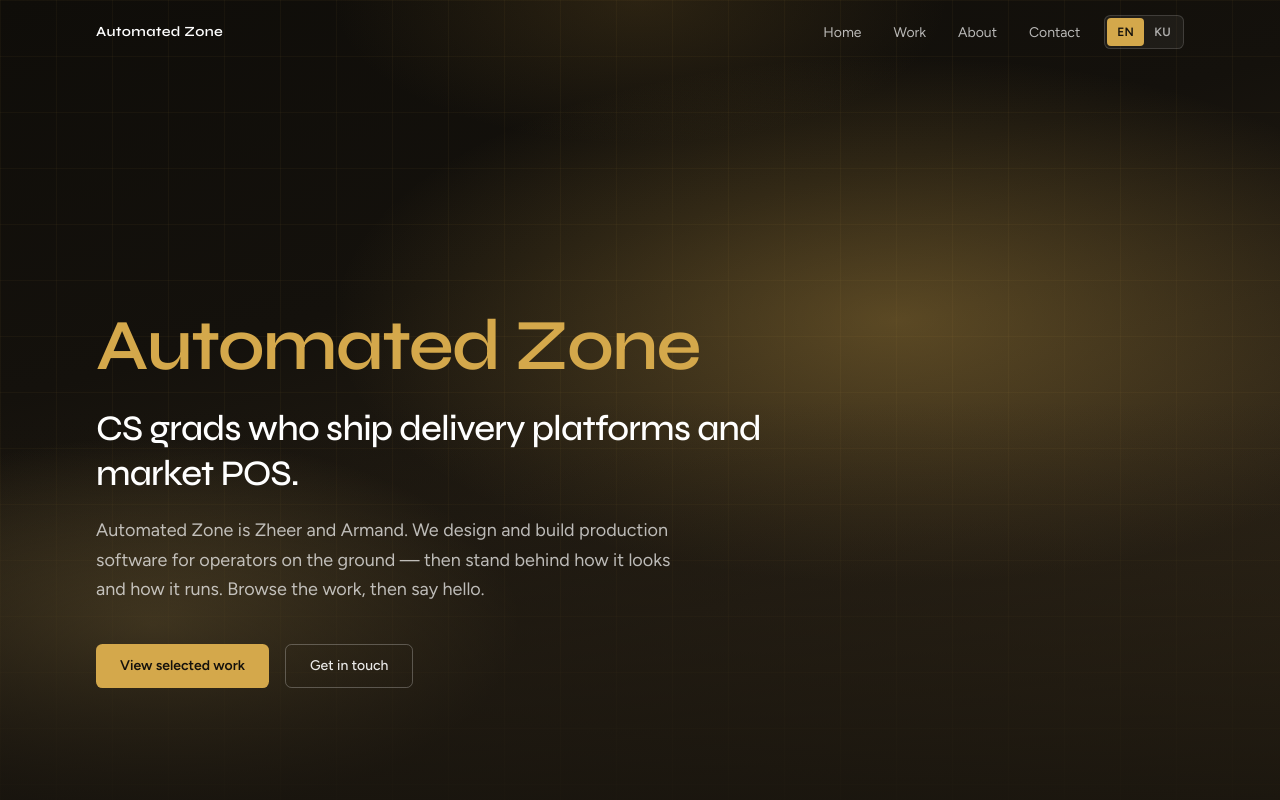
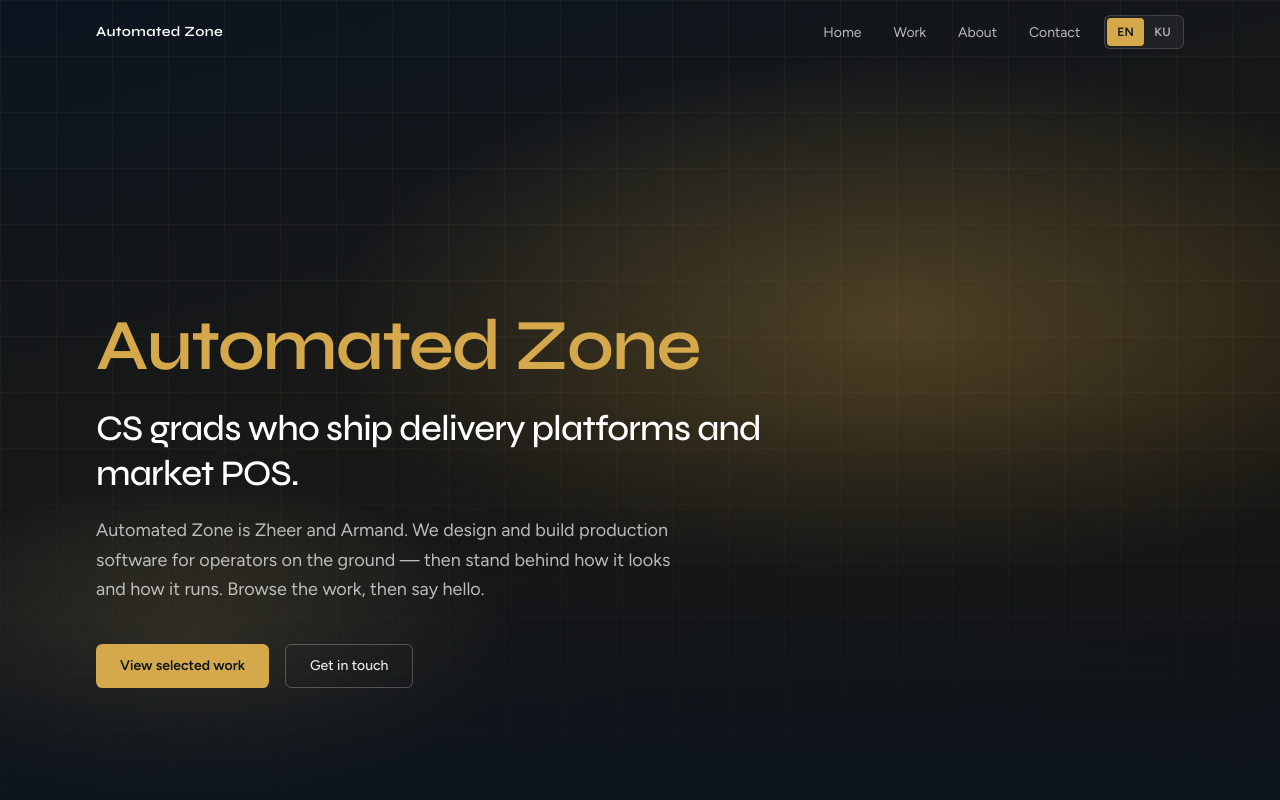
Before and after one commit to zheerkamal33-rgb/AZ-website, a Next.js app: page / in a window 1280 px wide. Shown: the top 800 px of the page. Built offline with nearby package versions, Linux system fonts and the light colour scheme.

Commit message:
Revert "style(theme): warm gold base backgrounds too"
This reverts commit 6bdbe5649f0aae3b7f2c2eb9fae8c6ac205808d9.

```diff
--- a/src/app/globals.css
+++ b/src/app/globals.css
@@ -56,47 +56,47 @@
 }
 
 :root {
-  /* Automated Zone — warm gold field + gold accent
-     REVERT THEME: git revert this gold-theme commit stack
-     Teal originals: --ink #0b1420 / --ink-soft #1a2740 /
-     --teal #1ad4c0 / --teal-deep #0ea894 */
-  --ink: #14110c;
-  --ink-soft: #2a2216;
+  /* Automated Zone — deep ink + gold accent
+     REVERT THEME: git revert <this-commit>  OR restore teal:
+     --teal #1ad4c0 / --teal-deep #0ea894 / --ink-soft #1a2740
+     and undo gold hardcodes in selected-work + scanner SVG. */
+  --ink: #0b1420;
+  --ink-soft: #1c1a14;
   --mist: #f5f3ef;
   --teal: #d4a84b;
   --teal-deep: #b8892f;
   --slate-line: #d4cfc4;
 
   --background: #f5f3ef;
-  --foreground: #14110c;
+  --foreground: #0b1420;
   --card: #ffffff;
-  --card-foreground: #14110c;
+  --card-foreground: #0b1420;
   --popover: #ffffff;
-  --popover-foreground: #14110c;
-  --primary: #14110c;
+  --popover-foreground: #0b1420;
+  --primary: #0b1420;
   --primary-foreground: #f5f3ef;
   --secondary: #ebe6dc;
-  --secondary-foreground: #14110c;
+  --secondary-foreground: #0b1420;
   --muted: #ebe6dc;
   --muted-foreground: #5c5648;
   --accent: #d4a84b;
-  --accent-foreground: #14110c;
+  --accent-foreground: #0b1420;
   --destructive: oklch(0.55 0.2 25);
   --border: #d4cfc4;
   --input: #d4cfc4;
   --ring: #d4a84b;
   --chart-1: #d4a84b;
-  --chart-2: #2a2216;
+  --chart-2: #1c1a14;
   --chart-3: #5c5648;
   --chart-4: #b8892f;
-  --chart-5: #14110c;
+  --chart-5: #0b1420;
   --radius: 0.5rem;
   --sidebar: #f5f3ef;
-  --sidebar-foreground: #14110c;
-  --sidebar-primary: #14110c;
+  --sidebar-foreground: #0b1420;
+  --sidebar-primary: #0b1420;
   --sidebar-primary-foreground: #f5f3ef;
   --sidebar-accent: #ebe6dc;
-  --sidebar-accent-foreground: #14110c;
+  --sidebar-accent-foreground: #0b1420;
   --sidebar-border: #d4cfc4;
   --sidebar-ring: #d4a84b;
 }
@@ -268,10 +268,9 @@ header.az-menu-open .az-burger-3 {
 
   .az-hero-wash {
     background:
-      radial-gradient(ellipse 80% 60% at 70% 40%, color-mix(in srgb, var(--teal) 34%, transparent), transparent 55%),
-      radial-gradient(ellipse 55% 45% at 12% 78%, color-mix(in srgb, #c4a35a 38%, transparent), transparent 52%),
-      radial-gradient(ellipse 40% 30% at 50% 0%, color-mix(in srgb, #8a6a2e 22%, transparent), transparent 60%),
-      linear-gradient(165deg, #0f0d09 0%, var(--ink) 35%, var(--ink-soft) 70%, #3a2e1a 100%);
+      radial-gradient(ellipse 80% 60% at 70% 40%, color-mix(in srgb, var(--teal) 28%, transparent), transparent 55%),
+      radial-gradient(ellipse 50% 40% at 15% 80%, color-mix(in srgb, #c4a35a 30%, transparent), transparent 50%),
+      linear-gradient(165deg, var(--ink) 0%, var(--ink-soft) 55%, #16130e 100%);
   }
 
   /* Always visible — never hide Work/content behind IntersectionObserver */
```
